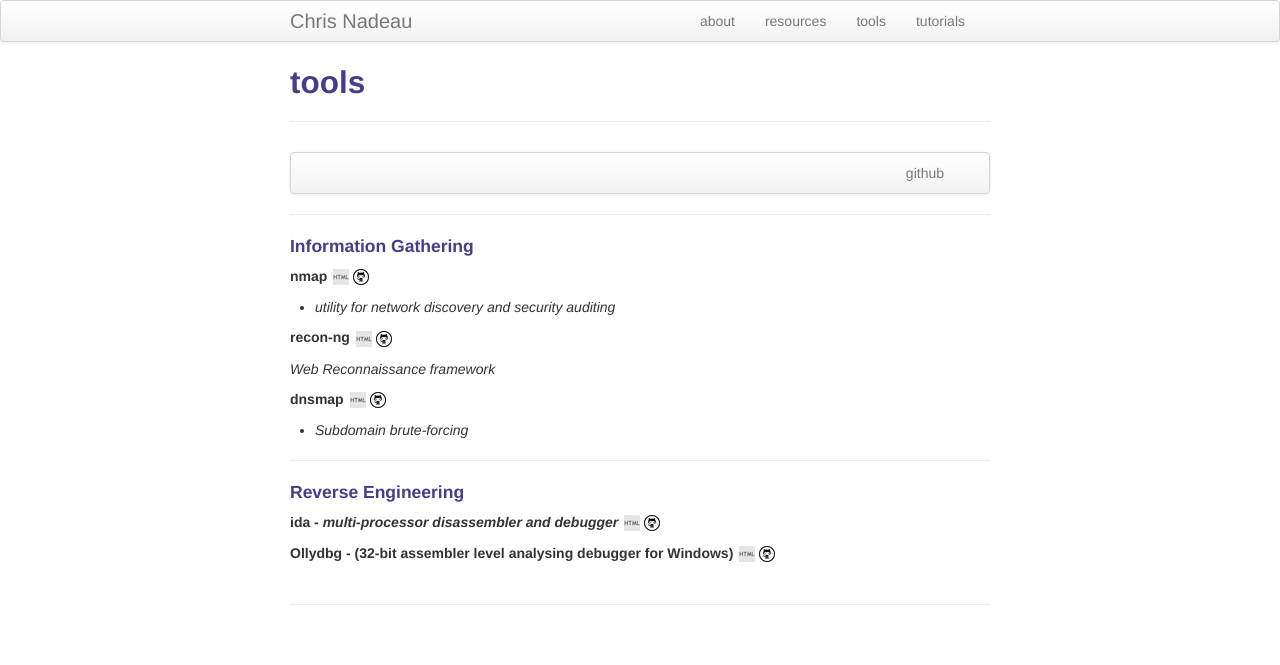
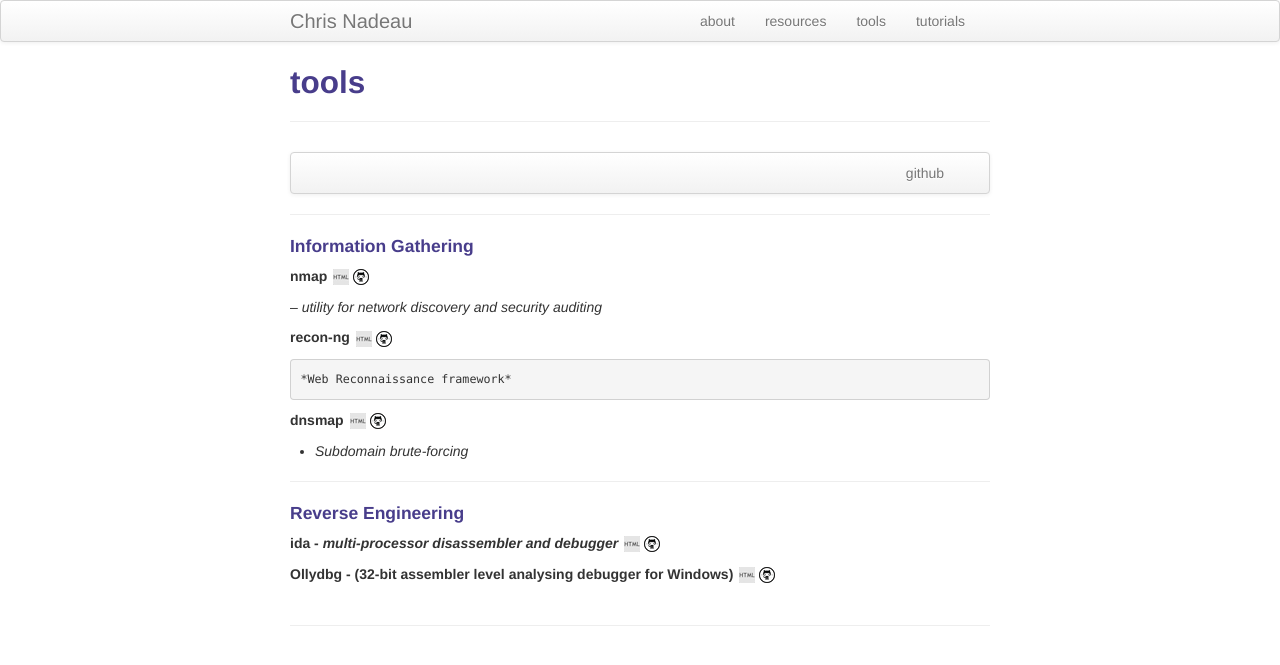
Before and after one commit to dynamicparallax/dynamicparallax.github.io, a Jekyll site: the page built from pages/tools.md, in a window 1280 px wide. Shown: the top 665 px of the page. Built offline with Jekyll 4.4.1, drawn with Linux system fonts in a browser that asks for light colours.

```diff
--- a/pages/tools.md
+++ b/pages/tools.md
@@ -17,10 +17,10 @@ description: Infosec Tools
 #### Information Gathering
 
 ##### nmap <a href="https://nmap.org/" target="_blank">![html](icons16/html-icon.png)</a><a href="https://www.hex-rays.com/products/ida/" target="_blank">![git](icons16/github-icon.png)</a>
-- *utility for network discovery and security auditing*
+-- *utility for network discovery and security auditing*
 
 ##### recon-ng <a href="https://bitbucket.org/LaNMaSteR53/recon-ng" target="_blank">![html](icons16/html-icon.png)</a><a href="https://www.hex-rays.com/products/ida/" target="_blank">![git](icons16/github-icon.png)</a>
-*Web Reconnaissance framework*
+    *Web Reconnaissance framework*
 
 ##### dnsmap <a href="https://github.com/makefu/dnsmap" target="_blank">![html](icons16/html-icon.png)</a><a href="https://www.hex-rays.com/products/ida/" target="_blank">![git](icons16/github-icon.png)</a>
 - *Subdomain brute-forcing*
```
